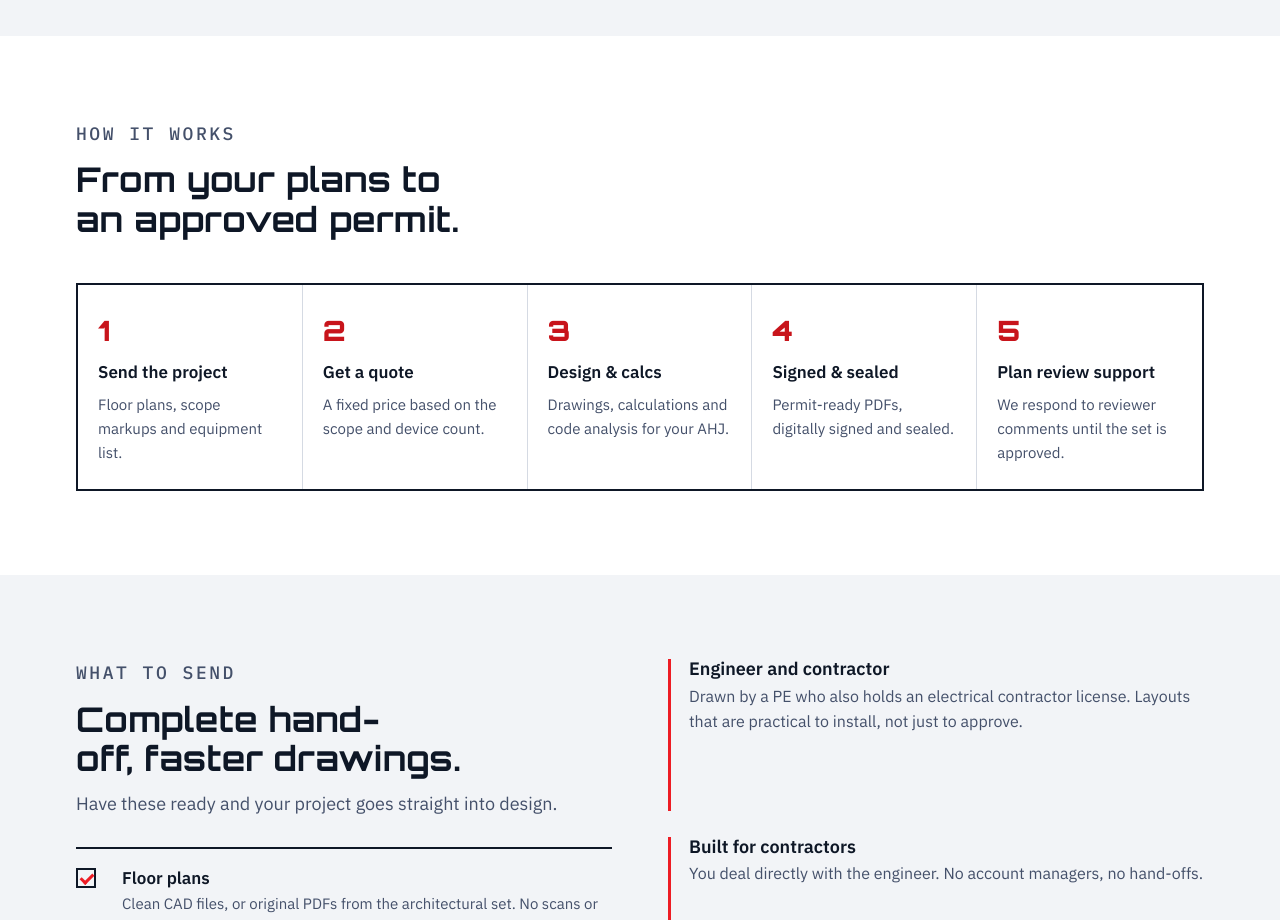
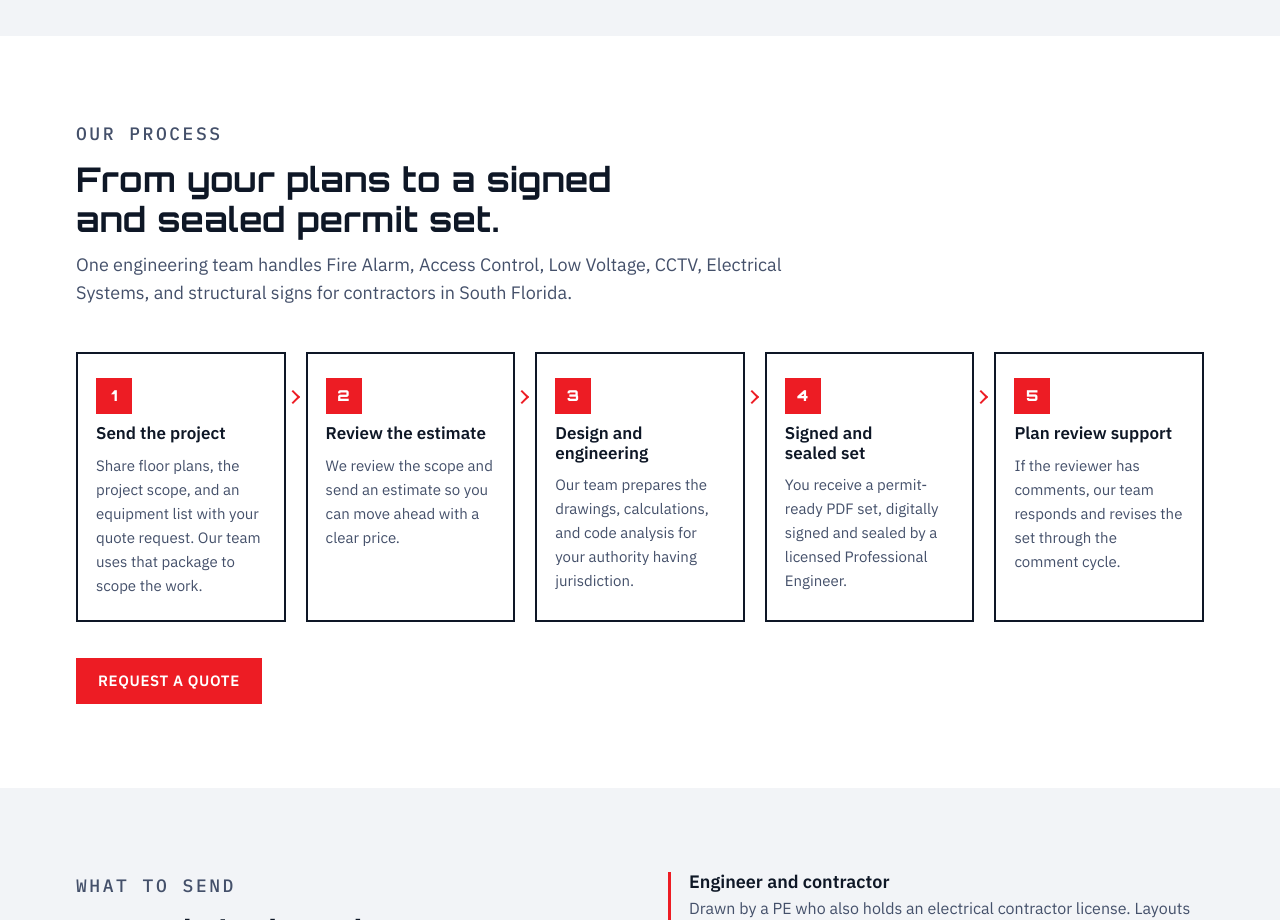
Before and after one commit to PermitEngineering/permitengineering.com, a plain HTML site: page index.html in a window 1280 px wide. Shown: the part 2520-3440 px from the top of the page. Drawn offline with Linux system fonts and the light colour scheme.

Commit message:
Redesign the Our Process section as a numbered card path
Replace the joined five-cell block with separate title-block cards, a short team intro, and original step copy from quote request through plan review support. Preview only; not published.

```diff
--- a/index.html
+++ b/index.html
@@ -133,14 +133,21 @@ section{padding-block:84px}
 .elev .lt{fill:var(--red)}
 .elev .wall{fill:var(--bg-alt);stroke:var(--ink)}
 
-/* process */
-.steps{list-style:none;margin:0;padding:0;display:grid;grid-template-columns:repeat(5,minmax(0,1fr));gap:0;border:2px solid var(--rule)}
-.steps li{padding:24px 20px;border-right:1px solid var(--hair);display:flex;flex-direction:column;gap:10px;min-width:0;background:var(--card)}
-.steps li:last-child{border-right:0}
-.steps .n{font-family:var(--f-display);font-weight:900;font-size:28px;color:var(--red-ink)}
+/* process — numbered path, title-block cards */
+.steps{list-style:none;margin:0;padding:0;display:grid;grid-template-columns:repeat(5,minmax(0,1fr));gap:20px}
+.steps li{position:relative;padding:24px 18px 22px;border:2px solid var(--rule);background:var(--card);display:flex;flex-direction:column;gap:10px;min-width:0}
+.steps li:not(:last-child)::after{content:"";position:absolute;top:38px;right:-14px;width:8px;height:8px;border-top:2px solid var(--red);border-right:2px solid var(--red);transform:rotate(45deg);z-index:1}
+.steps .n{display:grid;place-items:center;width:36px;height:36px;background:var(--red);color:var(--on-red);font-family:var(--f-display);font-weight:900;font-size:15px;letter-spacing:.02em;flex:none}
 .steps h3{font-size:17px;font-weight:600}
 .steps p{font-size:15px;color:var(--ink-2)}
-@media (max-width:900px){.steps{grid-template-columns:minmax(0,1fr)}.steps li{border-right:0;border-bottom:1px solid var(--hair);display:grid;grid-template-columns:52px minmax(0,1fr);column-gap:14px}.steps li:last-child{border-bottom:0}.steps .n{grid-row:span 2}}
+.process-cta{margin-top:36px}
+@media (max-width:900px){
+  .steps{grid-template-columns:minmax(0,1fr);gap:14px}
+  .steps li{display:grid;grid-template-columns:36px minmax(0,1fr);column-gap:14px;align-items:start;padding:20px 18px}
+  .steps li:not(:last-child)::after{content:none}
+  .steps .n{grid-row:span 2}
+  .steps h3{grid-column:2}
+}
 
 /* checklist */
 .two{display:grid;grid-template-columns:minmax(0,1fr) minmax(0,1fr);gap:56px}
@@ -465,16 +472,38 @@ footer .fnav .fnav-note{font-size:13px;color:var(--ink-2);opacity:.8}
   <section id="process" aria-labelledby="proc-h">
     <div class="wrap">
       <div class="sec-head">
-        <p class="eyebrow">How it works</p>
-        <h2 id="proc-h">From your plans to an approved permit.</h2>
+        <p class="eyebrow">Our process</p>
+        <h2 id="proc-h">From your plans to a signed and sealed permit set.</h2>
+        <p>One engineering team handles Fire Alarm, Access Control, Low Voltage, CCTV, Electrical Systems, and structural signs for contractors in South Florida.</p>
       </div>
       <ol class="steps">
-        <li><span class="n">1</span><h3>Send the project</h3><p>Floor plans, scope markups and equipment list.</p></li>
-        <li><span class="n">2</span><h3>Get a quote</h3><p>A fixed price based on the scope and device count.</p></li>
-        <li><span class="n">3</span><h3>Design &amp; calcs</h3><p>Drawings, calculations and code analysis for your AHJ.</p></li>
-        <li><span class="n">4</span><h3>Signed &amp; sealed</h3><p>Permit-ready PDFs, digitally signed and sealed.</p></li>
-        <li><span class="n">5</span><h3>Plan review support</h3><p>We respond to reviewer comments until the set is approved.</p></li>
+        <li>
+          <span class="n" aria-hidden="true">1</span>
+          <h3>Send the project</h3>
+          <p>Share floor plans, the project scope, and an equipment list with your quote request. Our team uses that package to scope the work.</p>
+        </li>
+        <li>
+          <span class="n" aria-hidden="true">2</span>
+          <h3>Review the estimate</h3>
+          <p>We review the scope and send an estimate so you can move ahead with a clear price.</p>
+        </li>
+        <li>
+          <span class="n" aria-hidden="true">3</span>
+          <h3>Design and engineering</h3>
+          <p>Our team prepares the drawings, calculations, and code analysis for your authority having jurisdiction.</p>
+        </li>
+        <li>
+          <span class="n" aria-hidden="true">4</span>
+          <h3>Signed and sealed set</h3>
+          <p>You receive a permit-ready PDF set, digitally signed and sealed by a licensed Professional Engineer.</p>
+        </li>
+        <li>
+          <span class="n" aria-hidden="true">5</span>
+          <h3>Plan review support</h3>
+          <p>If the reviewer has comments, our team responds and revises the set through the comment cycle.</p>
+        </li>
       </ol>
+      <p class="process-cta"><a class="btn" href="#contact">Request a quote</a></p>
     </div>
   </section>
 
```
